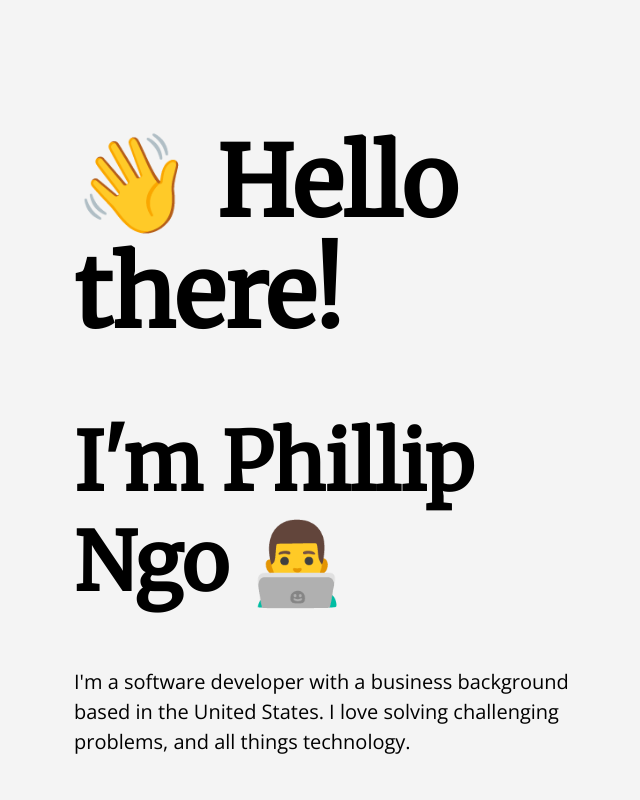
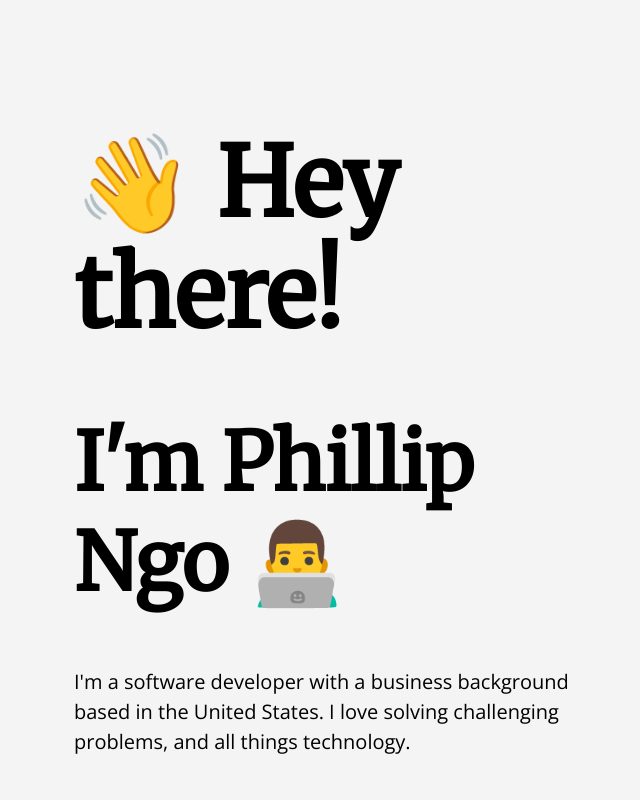
Before and after one commit to pngo12/personal-site, a React (Create React App) app: page / in a window 1280 px wide. Shown: the top 800 px of the page, without its empty margins (310-950 px from the left). Built offline with nearby package versions, Linux system fonts and the light colour scheme.

Commit message:
modified stateless component styling

```diff
--- a/src/App.js
+++ b/src/App.js
@@ -3,16 +3,6 @@ import Main from './components/Main';
 import Contact from './components/Contact';
 import Skills from './components/Skills';
 import './App.css';
-
-// const bullets = `
-//   • JavaScript
-//   • React
-//   • Redux
-//   • Node.js
-//   • Express.js
-//   • GraphQL
-//   • C# (ASP.NET Core)
-// `
 
 class App extends Component {
   render() {
@@ -20,9 +10,9 @@ class App extends Component {
     return (
         <div className="App">
           <div className="flex flex-column items-center">
-            <div className="w-50">
+          <div className="w-50 pl3 pa5-ns">
               <Main
-                title="👋 Hello there!"
+                title="👋 Hey there!"
                 subtitle="I'm Phillip Ngo 👨‍💻"
                 body="I'm a software developer with a business background based in the United States. I love solving challenging problems,
                 and all things technology."
@@ -35,7 +25,7 @@ class App extends Component {
                 I'm also a bit of a coffee dork ☕️"
               />
             </div>
-            <div className="w-50">
+          <div className="w-50 pa3 pa5-ns">
               <Skills
               title="Technical Skills"
               text="I believe in the right tool for the right job. I'm mainly working in the JavaScript environment currently but below are a few technologies that I do use."
--- a/src/components/Main.js
+++ b/src/components/Main.js
@@ -2,7 +2,8 @@ import React from 'react';
 
 const Main = props => {
     return (
-        <header className="pl3 pa5-ns">
+        <header>
+        {/* <header className="pl3 pa5-ns"> */}
             <h1 className="f3 f1-m f-headline-l"> {props.title} </h1>
             <h1 className="f-subheadline-l lh-title"> {props.subtitle} </h1>
             <p className="f4 lh-copy">
--- a/src/components/Skills.js
+++ b/src/components/Skills.js
@@ -2,7 +2,8 @@ import React from 'react';
 
 const Skills = props => {
     return (
-        <div className="pa3 pa5-ns">
+        // <div className="pa3 pa5-ns">
+        <div>
             <h1 className="f3 f2-m lh-solid">{props.title}</h1>
             <p className="f4 lh-copy">
                 {props.text}
```
